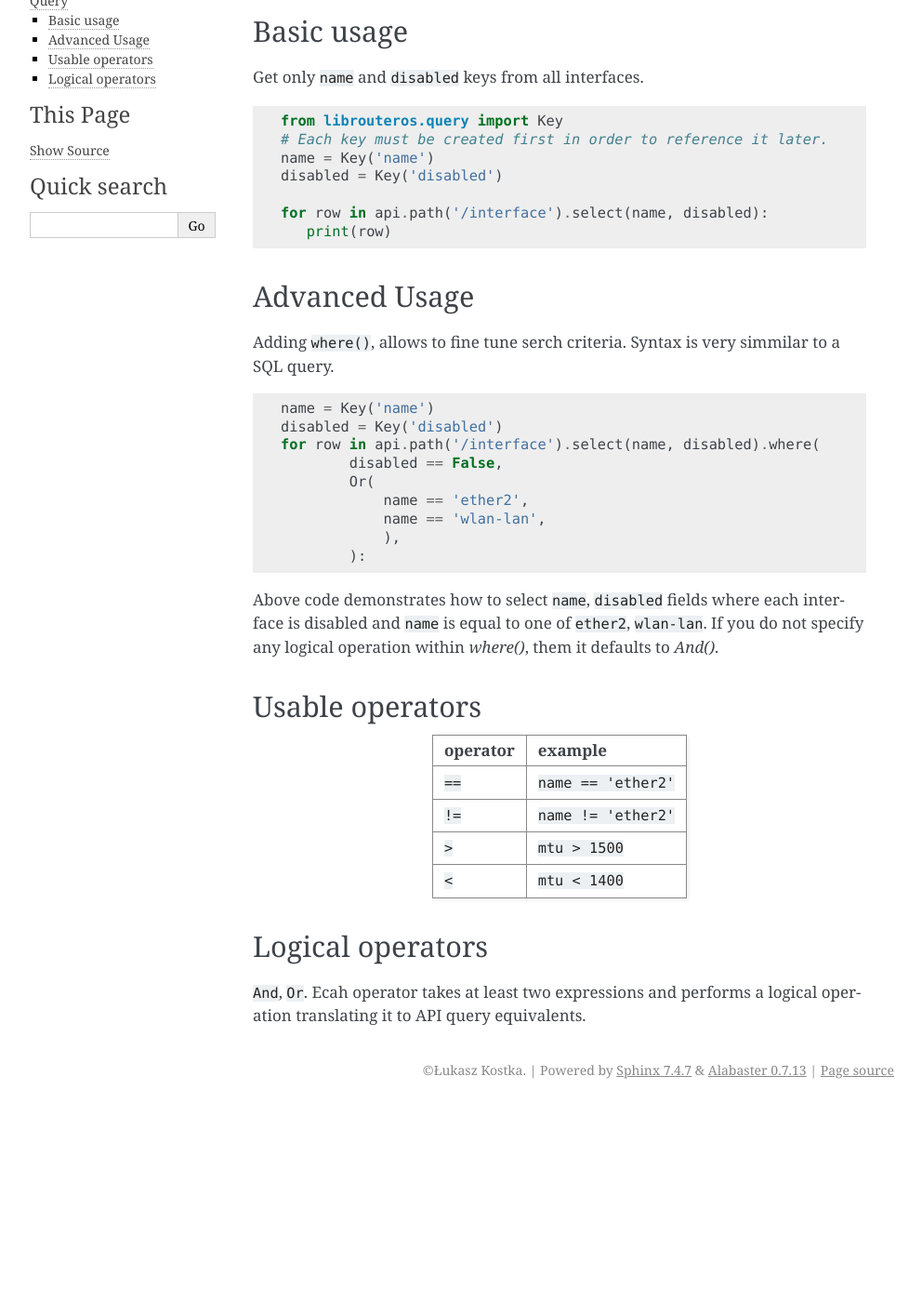
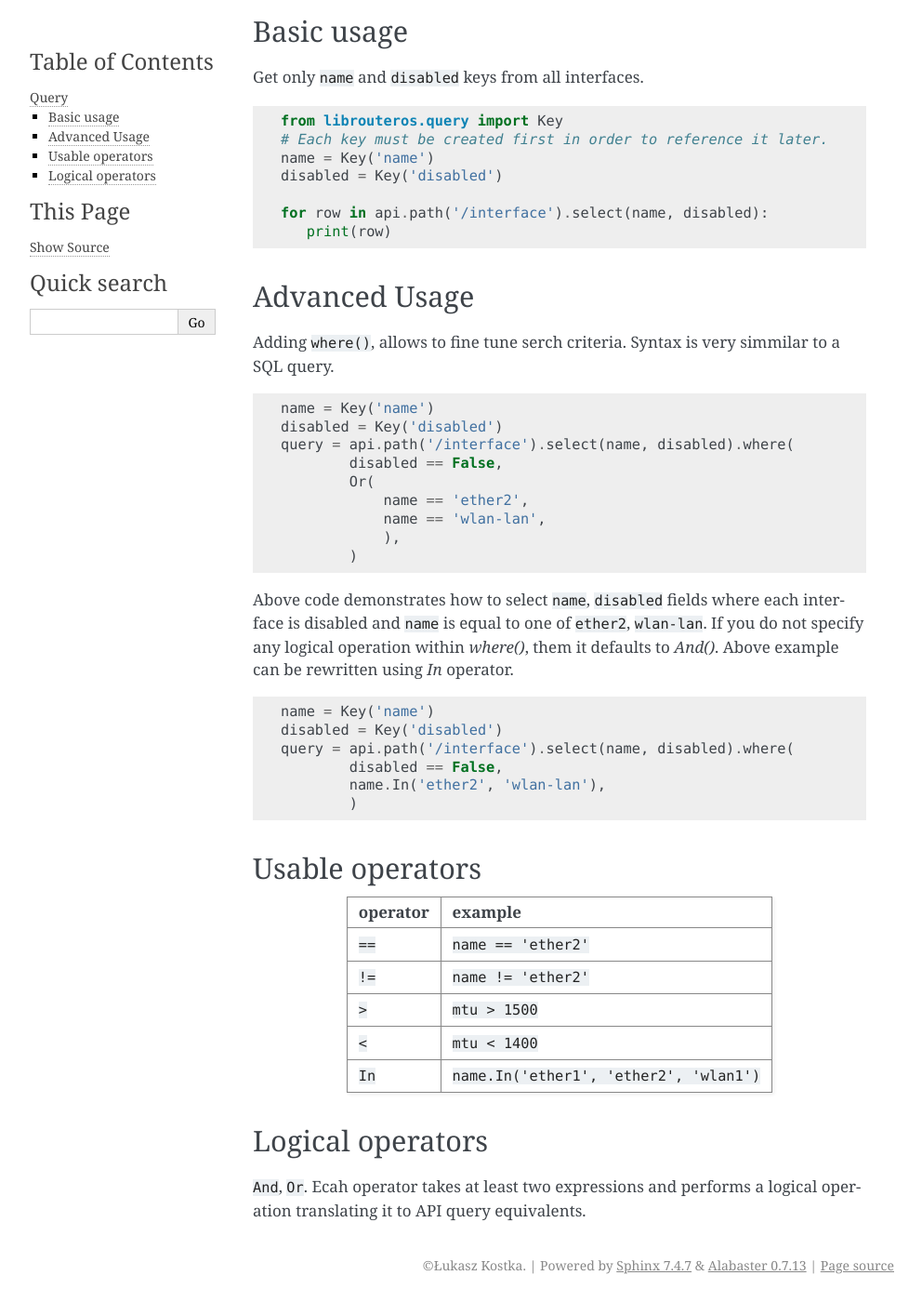
Before and after one commit to luqasz/librouteros, a Sphinx documentation site: the page built from docs/query.rst, in a window 1280 px wide and 1400 px high, scrolled down 104 px. Shown: the whole window at 93% size, without its empty margins (148-1140 px from the left). Built offline with Sphinx 7.4.7, drawn with Linux system fonts in a browser that asks for light colours; before the commit the page ends 1294 px from its top, so only the background shows below that.

Commit message:
Update docs

```diff
--- a/docs/conf.py
+++ b/docs/conf.py
@@ -62,3 +62,7 @@
 
 # Output file base name for HTML help builder.
 htmlhelp_basename = 'librouteros'
+
+html_theme_options = {
+    'fixed_sidebar': True,
+}
--- a/docs/query.rst
+++ b/docs/query.rst
@@ -24,17 +24,27 @@
 
    name = Key('name')
    disabled = Key('disabled')
-   for row in api.path('/interface').select(name, disabled).where(
+   query = api.path('/interface').select(name, disabled).where(
            disabled == False,
            Or(
                name == 'ether2',
                name == 'wlan-lan',
                ),
-           ):
+           )
 
 Above code demonstrates how to select ``name``, ``disabled`` fields where each interface is disabled
 and ``name`` is equal to one of ``ether2``, ``wlan-lan``.
 If you do not specify any logical operation within `where()`, them it defaults to `And()`.
+Above example can be rewritten using `In` operator.
+
+.. code-block:: python
+
+   name = Key('name')
+   disabled = Key('disabled')
+   query = api.path('/interface').select(name, disabled).where(
+           disabled == False,
+           name.In('ether2', 'wlan-lan'),
+           )
 
 Usable operators
 ----------------
@@ -45,6 +55,7 @@
 ``!=``   ``name != 'ether2'``
 ``>``    ``mtu > 1500``
 ``<``    ``mtu < 1400``
+``In``   ``name.In('ether1', 'ether2', 'wlan1')``
 ======== =========
 
 
```
